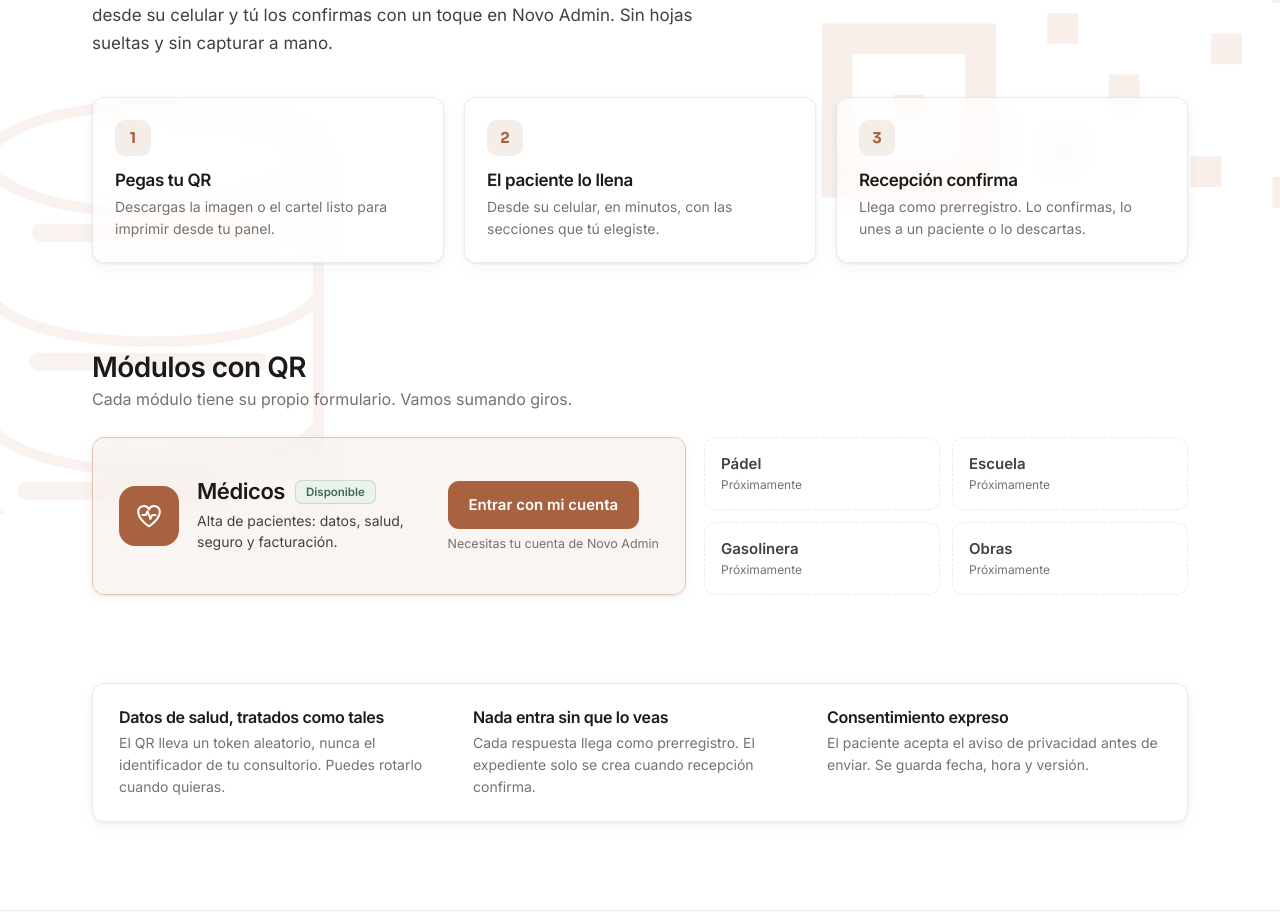
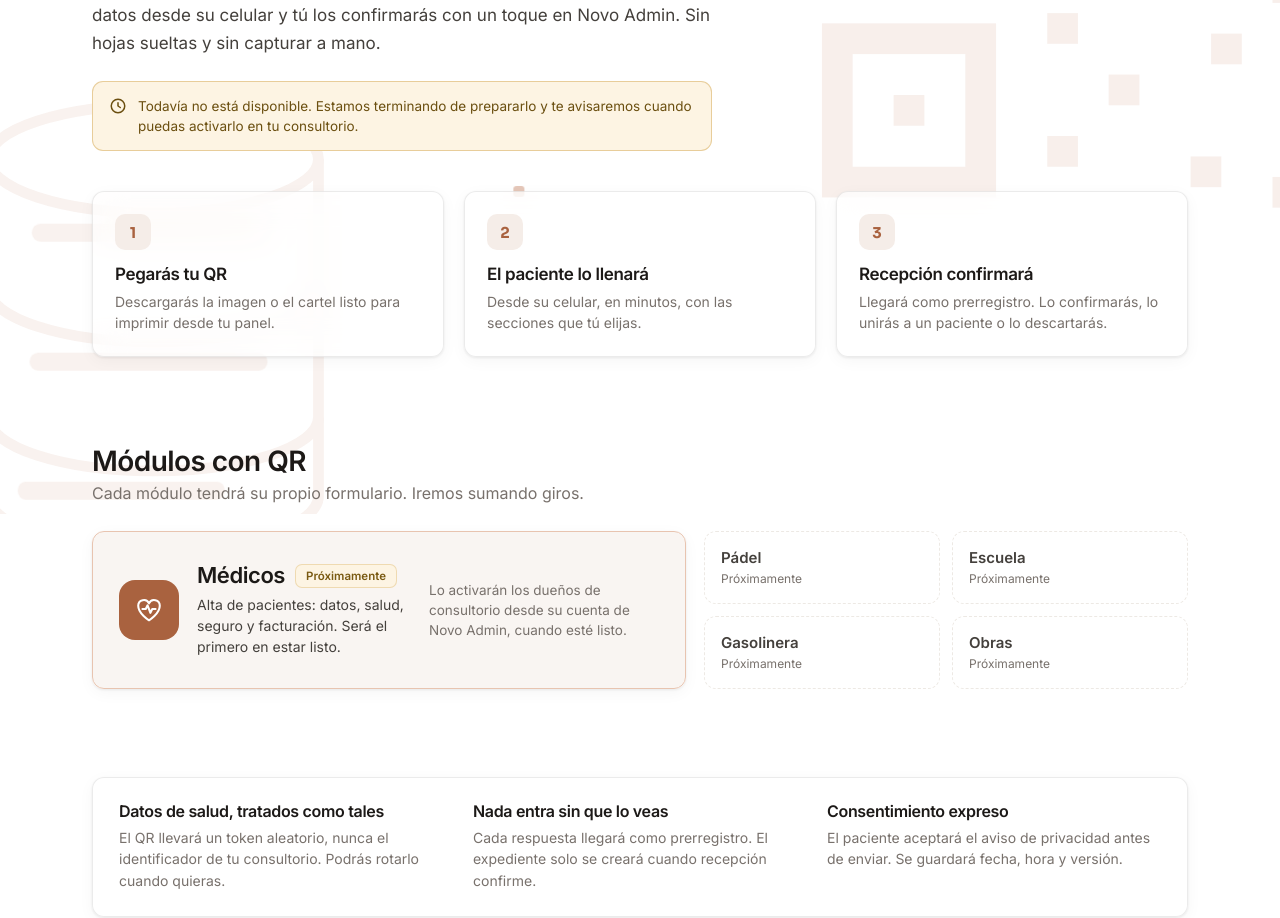
Before and after one commit to grupodigitia-source/novoadmin-web, a plain HTML site: page qrs/index.html in a window 1280 px wide. Shown: the part 286-1204 px from the top of the page. Drawn offline with Linux system fonts and the light colour scheme.

Commit message:
fix(qrs): apaga lo que todavia no esta listo, sin borrar el trabajo
Las paginas prometian algo que la base de datos y la app aun no
sostienen: las migraciones del prerregistro no estan aplicadas en
produccion, el aviso de privacidad sigue en borrador y el panel del
dueno no existe. Se apaga todo eso de forma reversible.

- /registro-paciente/: bandera FORMULARIO_ACTIVO al inicio del
  archivo, en false. Con false la pagina solo avisa que el registro
  no esta disponible y no envia nada a ningun servidor. Cualquier
  fallo de envio muestra un unico mensaje claro, y la pantalla de
  exito solo aparece con un 2xx explicito del servidor, nunca antes.
- /entrar/: boton desactivado con la leyenda "Proximamente" y sin
  enlaces desde ninguna pagina. Se completa el meta robots a
  noindex, nofollow.
- /qrs/: el modulo Medicos pasa a "Proximamente" y los textos van en
  futuro, para no afirmar que ya funciona. Se quitan el boton del
  menu y la llamada a entrar.
- /panel/: se quitan sus dos enlaces a /entrar/.
- novo-config.js: un solo mensaje para los fallos de envio.

No se toca el diseno, los colores, el logo ni el contenido del aviso
de privacidad.

Co-Authored-By: Claude Opus 5 <noreply@anthropic.com>
Claude-Session: https://claude.ai/code/session_01E2LNCMd7z3oGHGpADGqRvU

```diff
--- a/novo-config.js
+++ b/novo-config.js
@@ -134,7 +134,7 @@ window.NOVO_CONFIG = {
     limiteExcedido: 'Demasiados envíos desde este código. Espera unos minutos e inténtalo otra vez.',
     consentimientoFaltante: 'Marca la casilla del aviso de privacidad para enviar.',
     responsableFaltante: 'Como eres menor de 18, necesitamos el nombre y teléfono de tu persona responsable.',
-    sinConexion: 'No pudimos enviar tus datos. Revisa tu conexión e inténtalo otra vez.',
+    envioFallido: 'No pudimos enviar tus datos. Avisa en recepción.',
     noActivo: 'El registro en línea todavía no está activo en este consultorio. Pasa a recepción y con gusto te registran.'
   }
 };
--- a/qrs/index.html
+++ b/qrs/index.html
@@ -118,7 +118,6 @@
         <a href="./" class="on">QRs</a>
         <a href="../index.html#descargar">Descargar</a>
       </nav>
-      <a class="btn btn-primario" href="../entrar/" style="min-height:44px;font-size:14px">Entrar a mi panel</a>
     </div>
   </div>
 </header>
@@ -127,13 +126,18 @@
   <section>
     <div class="wrap">
       <p class="rotulo">QRs</p>
-      <h1>Tus pacientes se dan de alta <em>antes de llegar</em></h1>
-      <p class="lead">Pega un código QR en tu recepción. El paciente lo escanea, llena sus datos desde su celular y tú los confirmas con un toque en Novo Admin. Sin hojas sueltas y sin capturar a mano.</p>
+      <h1>Tus pacientes se darán de alta <em>antes de llegar</em></h1>
+      <p class="lead">Pegarás un código QR en tu recepción. El paciente lo escaneará, llenará sus datos desde su celular y tú los confirmarás con un toque en Novo Admin. Sin hojas sueltas y sin capturar a mano.</p>
+
+      <div class="nota nota-arena" style="margin-top:24px;max-width:620px">
+        <svg viewBox="0 0 24 24" fill="none" stroke="currentColor" stroke-width="2" stroke-linecap="round" stroke-linejoin="round" aria-hidden="true"><circle cx="12" cy="12" r="9"/><path d="M12 7.5V12l3 2"/></svg>
+        <span>Todavía no está disponible. Estamos terminando de prepararlo y te avisaremos cuando puedas activarlo en tu consultorio.</span>
+      </div>
 
       <div class="pasos">
-        <div class="paso glass rev"><div class="n">1</div><h2>Pegas tu QR</h2><p>Descargas la imagen o el cartel listo para imprimir desde tu panel.</p></div>
-        <div class="paso glass rev"><div class="n">2</div><h2>El paciente lo llena</h2><p>Desde su celular, en minutos, con las secciones que tú elegiste.</p></div>
-        <div class="paso glass rev"><div class="n">3</div><h2>Recepción confirma</h2><p>Llega como prerregistro. Lo confirmas, lo unes a un paciente o lo descartas.</p></div>
+        <div class="paso glass rev"><div class="n">1</div><h2>Pegarás tu QR</h2><p>Descargarás la imagen o el cartel listo para imprimir desde tu panel.</p></div>
+        <div class="paso glass rev"><div class="n">2</div><h2>El paciente lo llenará</h2><p>Desde su celular, en minutos, con las secciones que tú elijas.</p></div>
+        <div class="paso glass rev"><div class="n">3</div><h2>Recepción confirmará</h2><p>Llegará como prerregistro. Lo confirmarás, lo unirás a un paciente o lo descartarás.</p></div>
       </div>
     </div>
   </section>
@@ -141,7 +145,7 @@
   <section style="padding-top:0">
     <div class="wrap">
       <h2 style="font-size:28px;font-weight:600;margin:0 0 6px">Módulos con QR</h2>
-      <p style="margin:0 0 28px;font-size:16px;color:var(--muted)">Cada módulo tiene su propio formulario. Vamos sumando giros.</p>
+      <p style="margin:0 0 28px;font-size:16px;color:var(--muted)">Cada módulo tendrá su propio formulario. Iremos sumando giros.</p>
 
       <div class="modulos">
         <div class="mod-activo glass rev">
@@ -151,14 +155,11 @@
           <div style="flex:1 1 210px;min-width:0">
             <div style="display:flex;align-items:center;gap:10px;flex-wrap:wrap">
               <h3 style="margin:0;font-size:22px;font-weight:600">Médicos</h3>
-              <span class="insignia ins-verde">Disponible</span>
+              <span class="insignia ins-arena">Próximamente</span>
             </div>
-            <p style="margin:6px 0 0;font-size:14px;line-height:1.5;color:var(--ink-2)">Alta de pacientes: datos, salud, seguro y facturación.</p>
+            <p style="margin:6px 0 0;font-size:14px;line-height:1.5;color:var(--ink-2)">Alta de pacientes: datos, salud, seguro y facturación. Será el primero en estar listo.</p>
           </div>
-          <div style="display:flex;flex-direction:column;gap:7px;align-items:flex-start">
-            <a class="btn btn-primario" href="../entrar/">Entrar con mi cuenta</a>
-            <span style="font-size:12.5px;color:var(--muted)">Necesitas tu cuenta de Novo Admin</span>
-          </div>
+          <span style="flex:0 1 230px;font-size:13.5px;line-height:1.5;color:var(--muted)">Lo activarán los dueños de consultorio desde su cuenta de Novo Admin, cuando esté listo.</span>
         </div>
 
         <div class="proximos rev">
@@ -174,9 +175,9 @@
   <section style="padding-top:0">
     <div class="wrap">
       <div class="garantias glass rev">
-        <div><h3>Datos de salud, tratados como tales</h3><p>El QR lleva un token aleatorio, nunca el identificador de tu consultorio. Puedes rotarlo cuando quieras.</p></div>
-        <div><h3>Nada entra sin que lo veas</h3><p>Cada respuesta llega como prerregistro. El expediente solo se crea cuando recepción confirma.</p></div>
-        <div><h3>Consentimiento expreso</h3><p>El paciente acepta el aviso de privacidad antes de enviar. Se guarda fecha, hora y versión.</p></div>
+        <div><h3>Datos de salud, tratados como tales</h3><p>El QR llevará un token aleatorio, nunca el identificador de tu consultorio. Podrás rotarlo cuando quieras.</p></div>
+        <div><h3>Nada entra sin que lo veas</h3><p>Cada respuesta llegará como prerregistro. El expediente solo se creará cuando recepción confirme.</p></div>
+        <div><h3>Consentimiento expreso</h3><p>El paciente aceptará el aviso de privacidad antes de enviar. Se guardará fecha, hora y versión.</p></div>
       </div>
     </div>
   </section>
```
Also changed, not shown: entrar/index.html (+11 -2 lines), panel/index.html (+2 -2 lines), registro-paciente/index.html (+26 -13 lines).
